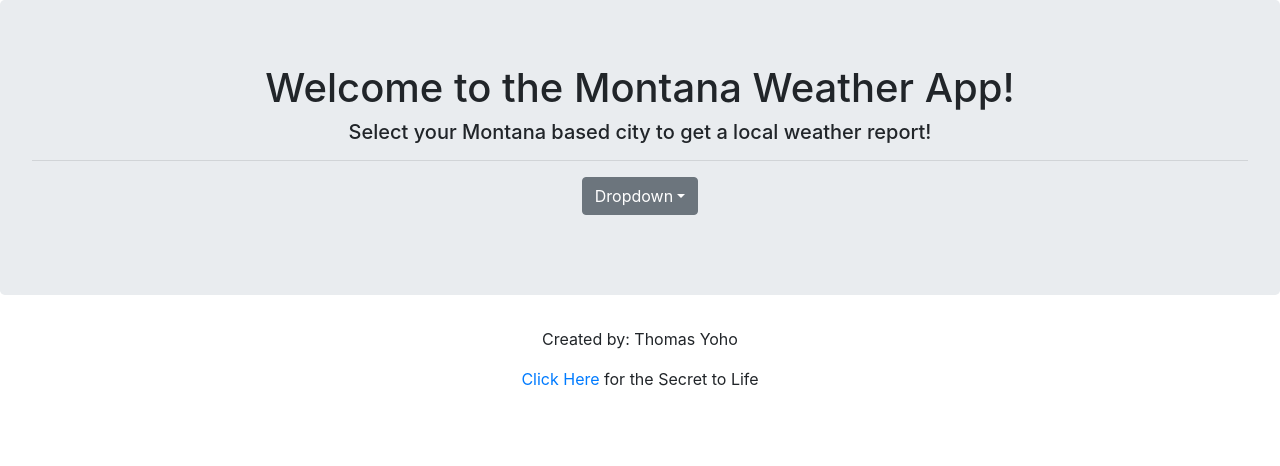
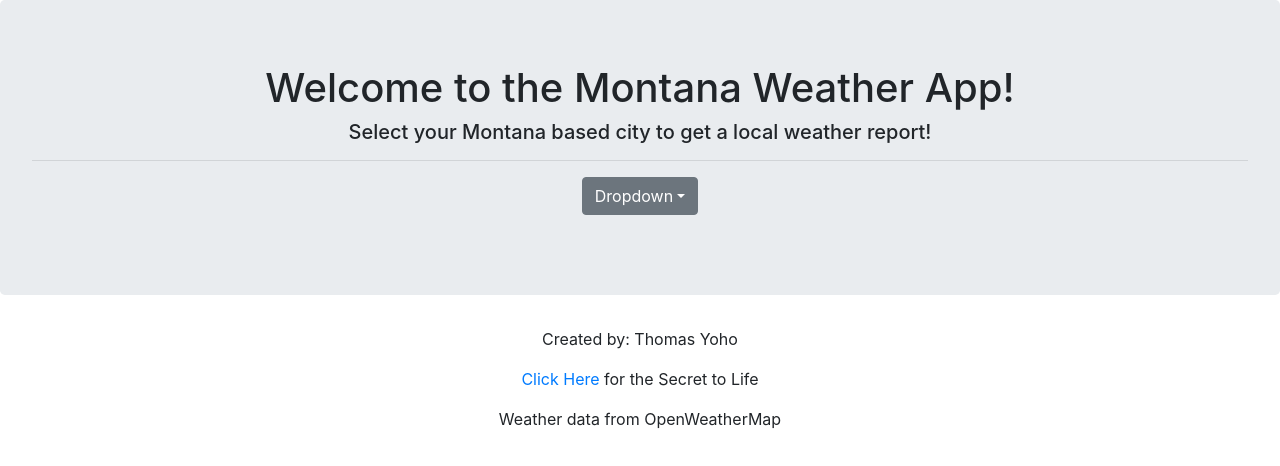
Before and after one commit to TYohoJr/myWeatherApp, a React (Create React App) app: page / in a window 1280 px wide. Shown: the top 466 px of the page. Built offline with nearby package versions, Linux system fonts and the light colour scheme; no server answers.

Commit message:
cleaned up unused code andfixed tabbing

```diff
--- a/src/App/App.js
+++ b/src/App/App.js
@@ -15,20 +15,14 @@ export default class App extends Component {
           <h1 className="main-header">Welcome to the Montana Weather App!</h1>
           <h5 className="sub-header">Select your Montana based city to get a local weather report!</h5>
             <hr/>
-            {/*<p className="lead">
-              <Button color="primary">Learn More</Button>
-    </p>*/}
             <div className="dropdown">
               <Dropdown1/>
             </div>
         </Jumbotron>
-        <div>
-          {/*<Weather/>*/}
-        </div>
         <footer>
           <p>Created by: Thomas Yoho</p>
-          <p><a href="https://www.youtube.com/watch?v=dQw4w9WgXcQ" target="_blank">
-          Click Here</a> for the Secret to Life</p>
+          <p><a href="https://www.youtube.com/watch?v=dQw4w9WgXcQ" target="_blank">Click Here</a> for the Secret to Life</p>
+          <p>Weather data from OpenWeatherMap</p>
         </footer>
       </div>
     )
--- a/src/dropdown/dropdown.js
+++ b/src/dropdown/dropdown.js
@@ -12,7 +12,6 @@ import { Table } from 'reactstrap';
 export default class Dropdown1 extends React.Component {
   constructor(props) {
     super(props);
-
     this.toggle = this.toggle.bind(this);
     this.handleClick = this.handleClick.bind(this);
     this.tableThing = ""
```
Lines whose indentation alone changed are shown as unchanged.
